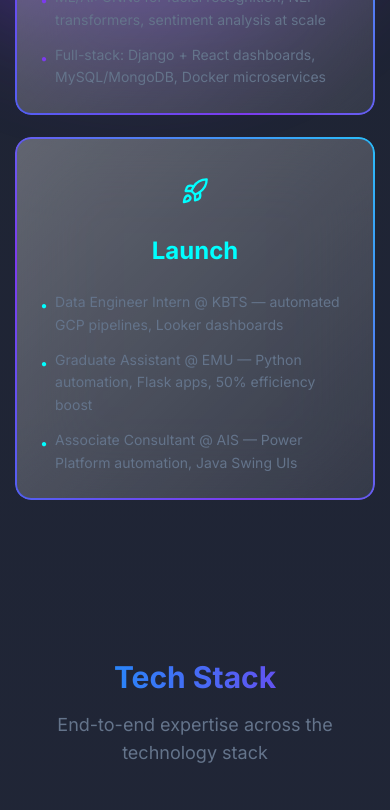
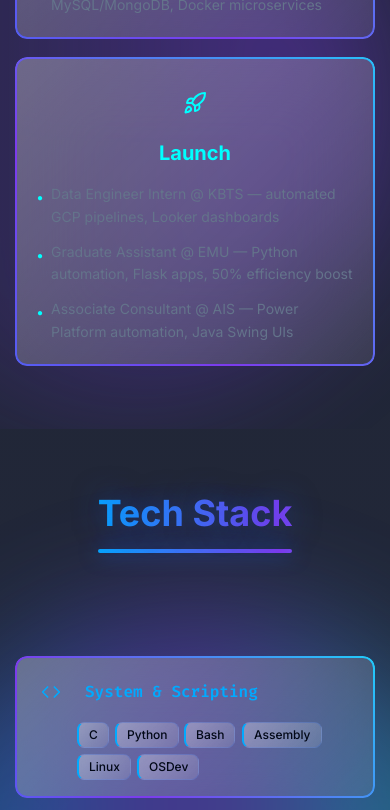
Before and after one commit to umasunshine002/portfolio-website, a React (Vite) app: page / in a window 390 px wide. Shown: the part 2380-3190 px from the top of the page. Built offline with nearby package versions, Linux system fonts and the light colour scheme.

Commit message:
Refactor: Enhance site-wide aesthetic and interactions

```diff
--- a/src/components/Footer.tsx
+++ b/src/components/Footer.tsx
@@ -1,10 +1,9 @@
 import { motion } from "framer-motion";
-import { Heart, Code, Brain, Sparkles } from "lucide-react";
 
 const Footer = () => {
   return (
-    <footer className="relative py-8 border-t border-primary/20 overflow-hidden">
-      <div className="absolute inset-0 bg-gradient-to-t from-[#0E121B] to-transparent" />
+    <footer className="relative py-6 border-t border-primary/10 overflow-hidden">
+      <div className="absolute inset-0 circuit-pattern opacity-5" />
 
       <div className="container mx-auto px-4 relative z-10">
         <motion.div
@@ -14,8 +13,8 @@ const Footer = () => {
           transition={{ duration: 0.6 }}
           className="text-center"
         >
-          <p className="text-sm text-muted-foreground">
-            <span className="gradient-text font-semibold">Uma Devi Thulluru</span> — Building Intelligent Systems — Online
+          <p className="text-xs text-muted-foreground font-mono">
+            <span className="gradient-text font-semibold">Umadevi Thulluru</span> • Building Intelligent Systems
           </p>
         </motion.div>
       </div>
--- a/src/components/JourneyPhases.tsx
+++ b/src/components/JourneyPhases.tsx
@@ -36,10 +36,10 @@ const JourneyPhases = () => {
   ];
 
   return (
-    <section id="journey" className="relative py-20 overflow-hidden">
-      {/* Background effects */}
+    <section id="journey" className="relative py-16 overflow-hidden">
+      {/* Background effects matching hero */}
       <div className="absolute inset-0 circuit-pattern opacity-10" />
-      <div className="absolute top-1/4 right-0 w-[500px] h-[500px] bg-[hsl(var(--cyber-violet))] rounded-full blur-3xl opacity-5 animate-pulse" />
+      <div className="absolute top-1/2 right-0 w-[600px] h-[600px] bg-gradient-to-l from-[hsl(var(--cyber-violet))] to-transparent rounded-full blur-3xl opacity-10 animate-pulse" />
 
       <div className="container mx-auto px-4 relative z-10">
         <motion.div
@@ -47,15 +47,12 @@ const JourneyPhases = () => {
           whileInView={{ opacity: 1, y: 0 }}
           viewport={{ once: true }}
           transition={{ duration: 0.6 }}
-          className="text-center mb-12"
+          className="text-center mb-10"
         >
-          <h2 className="text-3xl md:text-5xl font-bold mb-4 gradient-text">My Journey</h2>
-          <p className="text-lg text-muted-foreground max-w-3xl mx-auto">
-            From low-level systems to intelligent applications
-          </p>
+          <h2 className="section-header">My Journey</h2>
         </motion.div>
 
-        <div className="grid md:grid-cols-3 gap-6 max-w-6xl mx-auto">
+        <div className="grid md:grid-cols-3 gap-5 max-w-5xl mx-auto">
           {phases.map((phase, index) => (
             <motion.div
               key={index}
@@ -65,16 +62,16 @@ const JourneyPhases = () => {
               transition={{ delay: index * 0.15, duration: 0.5 }}
               className="relative"
             >
-              <div className="glass-card neon-border p-6 rounded-2xl hover:neon-glow transition-all duration-300">
+              <div className="glass-card neon-border p-5 rounded-xl hover:neon-glow transition-all duration-300">
                 <div
-                  className="w-14 h-14 rounded-xl mb-4 flex items-center justify-center mx-auto"
+                  className="w-12 h-12 rounded-lg mb-3 flex items-center justify-center mx-auto"
                   style={{ backgroundColor: `${phase.color}20` }}
                 >
-                  <phase.icon className="w-7 h-7" style={{ color: phase.color }} />
+                  <phase.icon className="w-6 h-6" style={{ color: phase.color }} />
                 </div>
 
                 <h3
-                  className="text-2xl font-bold text-center mb-6"
+                  className="text-xl font-bold text-center mb-4"
                   style={{ color: phase.color }}
                 >
                   {phase.title}
--- a/src/components/WorkflowArchitecture.tsx
+++ b/src/components/WorkflowArchitecture.tsx
@@ -1,51 +1,39 @@
 import { motion } from "framer-motion";
-import { Code, Database, Cloud, Cpu, Brain, BarChart3 } from "lucide-react";
+import { Code, Database, Cloud, Brain } from "lucide-react";
 
 const WorkflowArchitecture = () => {
-  const techLayers = [
+  const techCategories = [
     {
-      title: "Languages & Frameworks",
+      title: "System & Scripting",
       icon: Code,
       color: "hsl(var(--cyber-blue))",
-      skills: ["Python", "Java", "C++", "JavaScript", "HTML/CSS", "PHP", "SQL", "JavaFX", "Java Swing"]
+      skills: ["C", "Python", "Bash", "Assembly", "Linux", "OSDev"]
     },
     {
-      title: "Cloud & DevOps",
+      title: "AI / ML / Data Science",
+      icon: Brain,
+      color: "hsl(var(--neon-glow))",
+      skills: ["TensorFlow", "PyTorch", "scikit-learn", "Hugging Face", "OpenCV", "LLMs", "NLP", "Pandas", "NumPy"]
+    },
+    {
+      title: "Cloud & Data Engineering",
       icon: Cloud,
       color: "hsl(var(--cyber-violet))",
-      skills: ["AWS (EC2, S3, RDS, Lambda)", "GCP", "Docker", "Terraform", "CloudFormation"]
+      skills: ["AWS", "Docker", "Kafka", "Spark", "MongoDB", "PostgreSQL", "Terraform", "ETL"]
     },
     {
-      title: "Data Engineering",
+      title: "Software & Web",
       icon: Database,
-      color: "hsl(var(--neon-glow))",
-      skills: ["Kafka", "Spark", "Kestra", "dbt", "MySQL", "MongoDB", "PostgreSQL"]
-    },
-    {
-      title: "Machine Learning & AI",
-      icon: Brain,
       color: "hsl(200 100% 50%)",
-      skills: ["NumPy", "Pandas", "OpenCV", "TensorFlow", "Cosine Similarity", "NLP"]
-    },
-    {
-      title: "Automation & Integration",
-      icon: Cpu,
-      color: "hsl(280 100% 60%)",
-      skills: ["Microsoft Power Platform", "Power Apps", "Power Automate", "Power BI", "Google Apps Script"]
-    },
-    {
-      title: "Visualization & Web",
-      icon: BarChart3,
-      color: "hsl(160 100% 50%)",
-      skills: ["Looker Studio", "Flask", "Django", "Node.js", "React"]
+      skills: ["Node.js", "Django", "Flask", "Java", "Spring Boot", "React", "Git"]
     }
   ];
 
   return (
-    <section id="skills" className="relative py-20 overflow-hidden">
-      {/* Background effects */}
+    <section id="skills" className="relative py-16 overflow-hidden">
+      {/* Background effects matching hero */}
       <div className="absolute inset-0 circuit-pattern opacity-10" />
-      <div className="absolute top-1/4 left-0 w-[500px] h-[500px] bg-[hsl(var(--cyber-blue))] rounded-full blur-3xl opacity-5 animate-pulse" />
+      <div className="absolute top-1/2 left-1/2 -translate-x-1/2 -translate-y-1/2 w-[600px] h-[600px] bg-gradient-to-r from-[hsl(var(--cyber-blue))] via-[hsl(var(--cyber-violet))] to-[hsl(var(--neon-glow))] rounded-full blur-3xl opacity-5 animate-pulse" />
 
       <div className="container mx-auto px-4 relative z-10">
         <motion.div
@@ -53,49 +41,50 @@ const WorkflowArchitecture = () => {
           whileInView={{ opacity: 1, y: 0 }}
           viewport={{ once: true }}
           transition={{ duration: 0.6 }}
-          className="text-center mb-12"
+          className="text-center mb-10"
         >
-          <h2 className="text-3xl md:text-5xl font-bold mb-4 gradient-text">Tech Stack</h2>
-          <p className="text-lg text-muted-foreground max-w-3xl mx-auto">
-            End-to-end expertise across the technology stack
-          </p>
+          <h2 className="section-header">Tech Stack</h2>
         </motion.div>
 
-        {/* Compact Grid Layout */}
-        <div className="grid md:grid-cols-2 lg:grid-cols-3 gap-6 max-w-6xl mx-auto">
-          {techLayers.map((layer, index) => (
+        {/* Compact flow visualization */}
+        <div className="max-w-5xl mx-auto space-y-4">
+          {techCategories.map((category, index) => (
             <motion.div
               key={index}
-              initial={{ opacity: 0, y: 20 }}
-              whileInView={{ opacity: 1, y: 0 }}
+              initial={{ opacity: 0, x: index % 2 === 0 ? -30 : 30 }}
+              whileInView={{ opacity: 1, x: 0 }}
               viewport={{ once: true }}
               transition={{ delay: index * 0.1, duration: 0.5 }}
-              className="relative"
+              className="group"
             >
-              <div className="glass-card p-6 rounded-2xl neon-border hover:scale-[1.02] transition-all duration-300">
-                <div className="flex items-center gap-3 mb-4">
+              <div className="glass-card p-4 rounded-xl neon-border hover:neon-glow transition-all duration-300">
+                <div className="flex items-center gap-4 mb-3">
                   <div
-                    className="p-3 rounded-lg"
-                    style={{ backgroundColor: `${layer.color}20` }}
+                    className="p-2 rounded-lg"
+                    style={{ backgroundColor: `${category.color}20` }}
                   >
-                    <layer.icon className="w-6 h-6" style={{ color: layer.color }} />
+                    <category.icon className="w-5 h-5" style={{ color: category.color }} />
                   </div>
-                  <h3 className="text-lg font-bold gradient-text">{layer.title}</h3>
+                  <h3
+                    className="text-base font-bold font-mono"
+                    style={{ color: category.color }}
+                  >
+                    {category.title}
+                  </h3>
                 </div>
 
-                <div className="flex flex-wrap gap-2">
-                  {layer.skills.map((skill, skillIndex) => (
+                <div className="flex flex-wrap gap-1.5 ml-11">
+                  {category.skills.map((skill, skillIndex) => (
                     <motion.span
                       key={skillIndex}
                       initial={{ opacity: 0, scale: 0.8 }}
                       whileInView={{ opacity: 1, scale: 1 }}
                       viewport={{ once: true }}
-                      transition={{ delay: index * 0.1 + skillIndex * 0.03 }}
-                      whileHover={{ scale: 1.1, y: -2 }}
-                      className="px-3 py-1 rounded-lg text-xs font-medium glass-card cursor-pointer"
+                      transition={{ delay: index * 0.1 + skillIndex * 0.02 }}
+                      className="px-2.5 py-1 rounded-md text-xs font-medium glass-card hover:scale-105 transition-transform cursor-default"
                       style={{
-                        borderLeft: `2px solid ${layer.color}`,
-                        boxShadow: `0 0 8px ${layer.color}15`
+                        borderLeft: `2px solid ${category.color}`,
+                        boxShadow: `0 0 6px ${category.color}10`
                       }}
                     >
                       {skill}
```
Also changed, not shown: src/components/CareerRoadmap.tsx (+18 -18 lines), src/components/CertificationsSection.tsx (+19 -18 lines), src/components/ContactHub.tsx (+13 -13 lines), src/components/EducationSection.tsx (+15 -18 lines), src/components/InteractiveProjects.tsx (+29 -31 lines).
